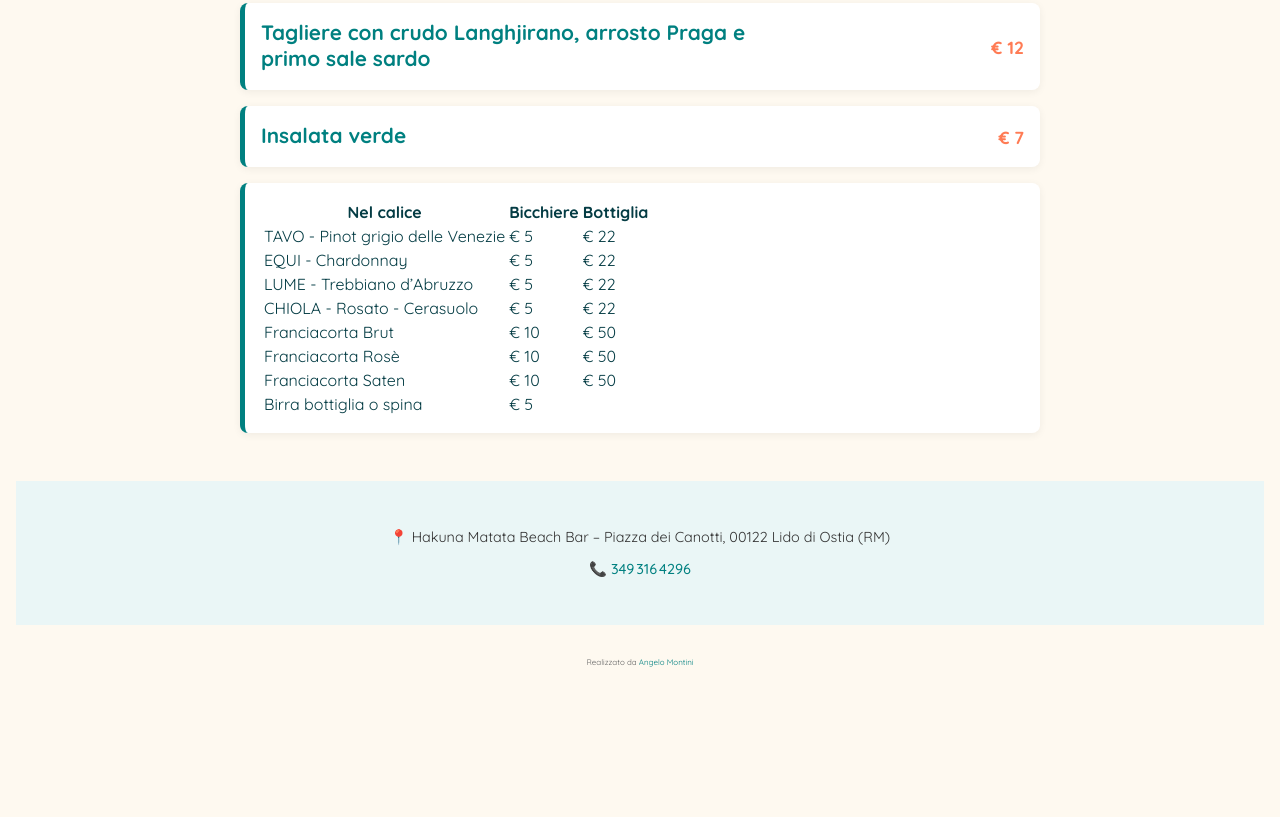
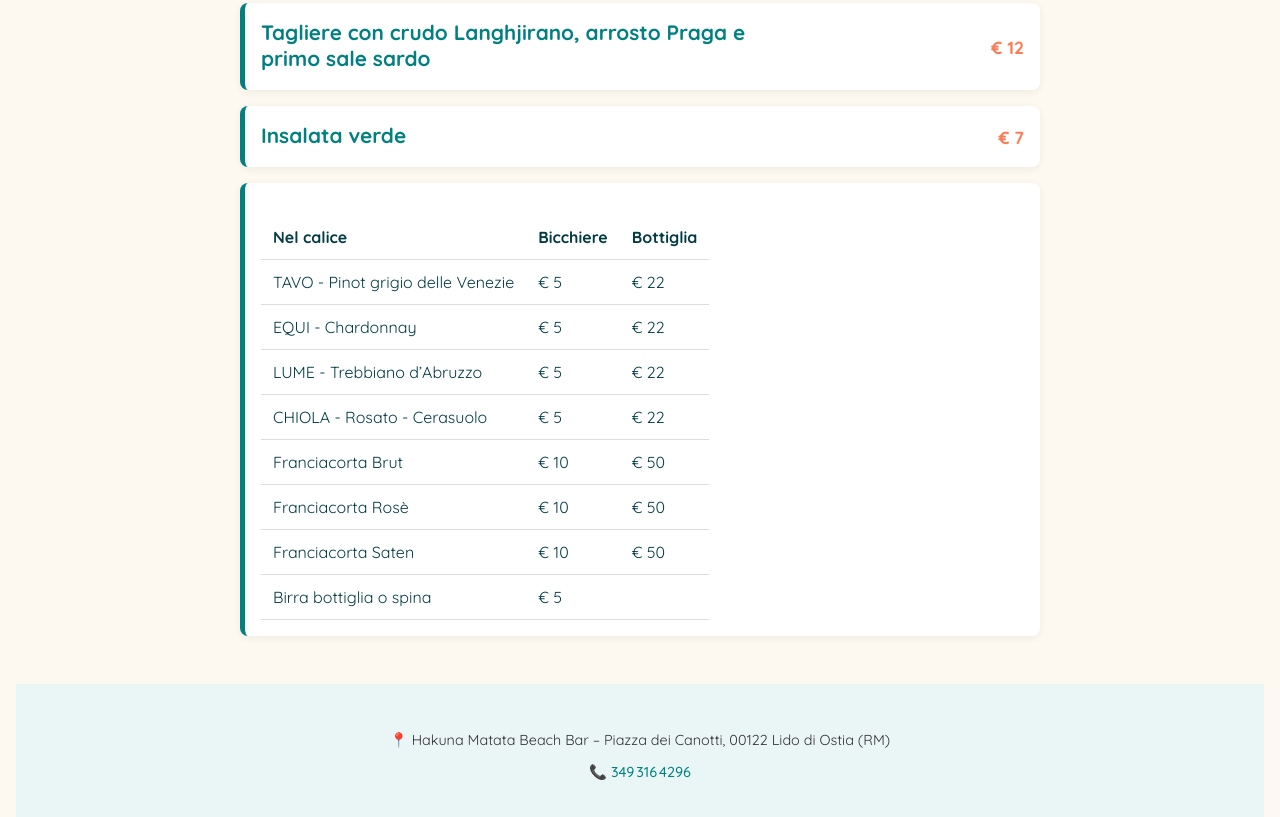
Before and after one commit to montiniangelo/menu-risto, a plain HTML site: page index.html in a window 1280 px wide. Shown: the part 680-1497 px from the top of the page. Before the commit the page ends 1379 px from the top, so only its background shows below. Drawn offline with nearby package versions, Linux system fonts and the light colour scheme.

Commit message:
Update style.css table

```diff
--- a/style.css
+++ b/style.css
@@ -125,6 +125,23 @@ footer .credits a:hover {
 .credits-out a:hover {
   text-decoration: underline;
 }
+.menu-tabella {
+  width: 100%;
+  border-collapse: collapse;
+  margin-top: 1rem;
+}
+
+.menu-tabella th,
+.menu-tabella td {
+  padding: 0.75rem;
+  text-align: left;
+  border-bottom: 1px solid #ddd;
+  font-family: 'Quicksand', sans-serif;
+}
+
+.menu-tabella th {
+  font-weight: 700;
+}
 
 
 /* Responsive */
```
